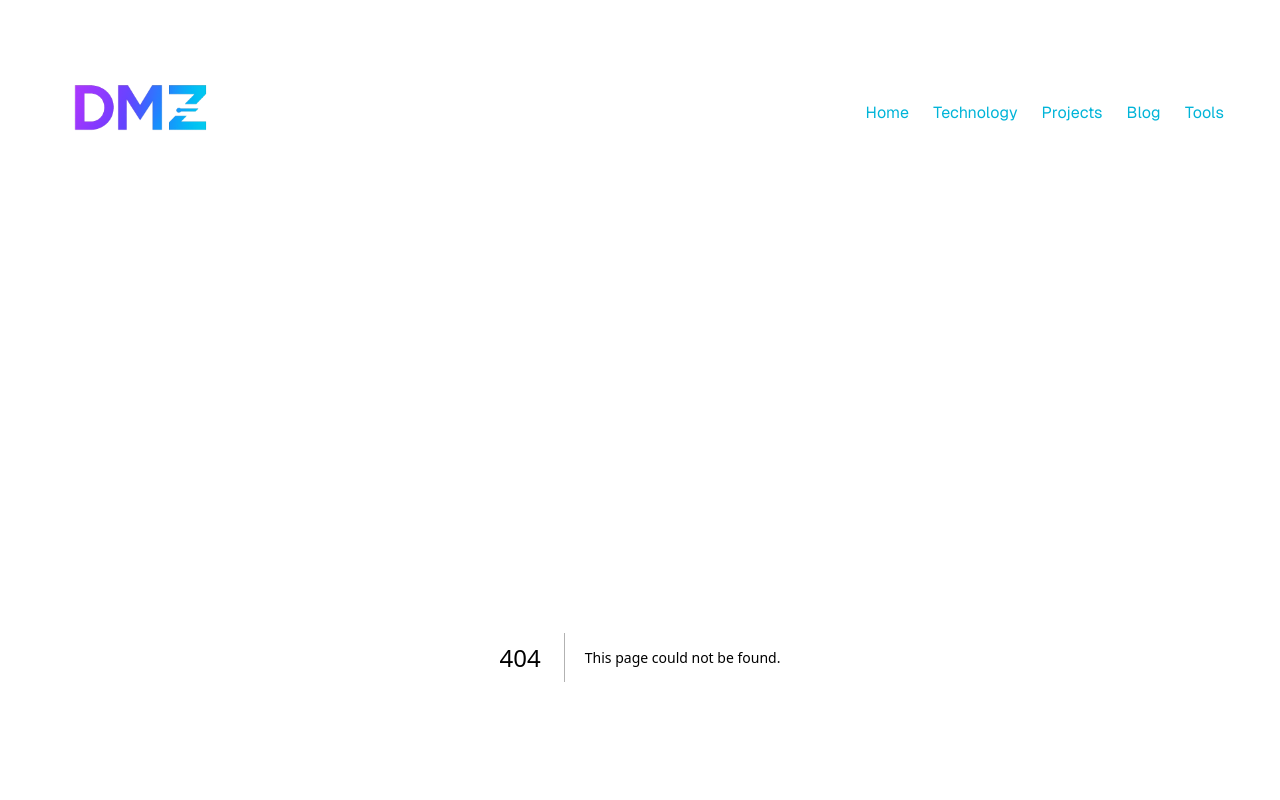
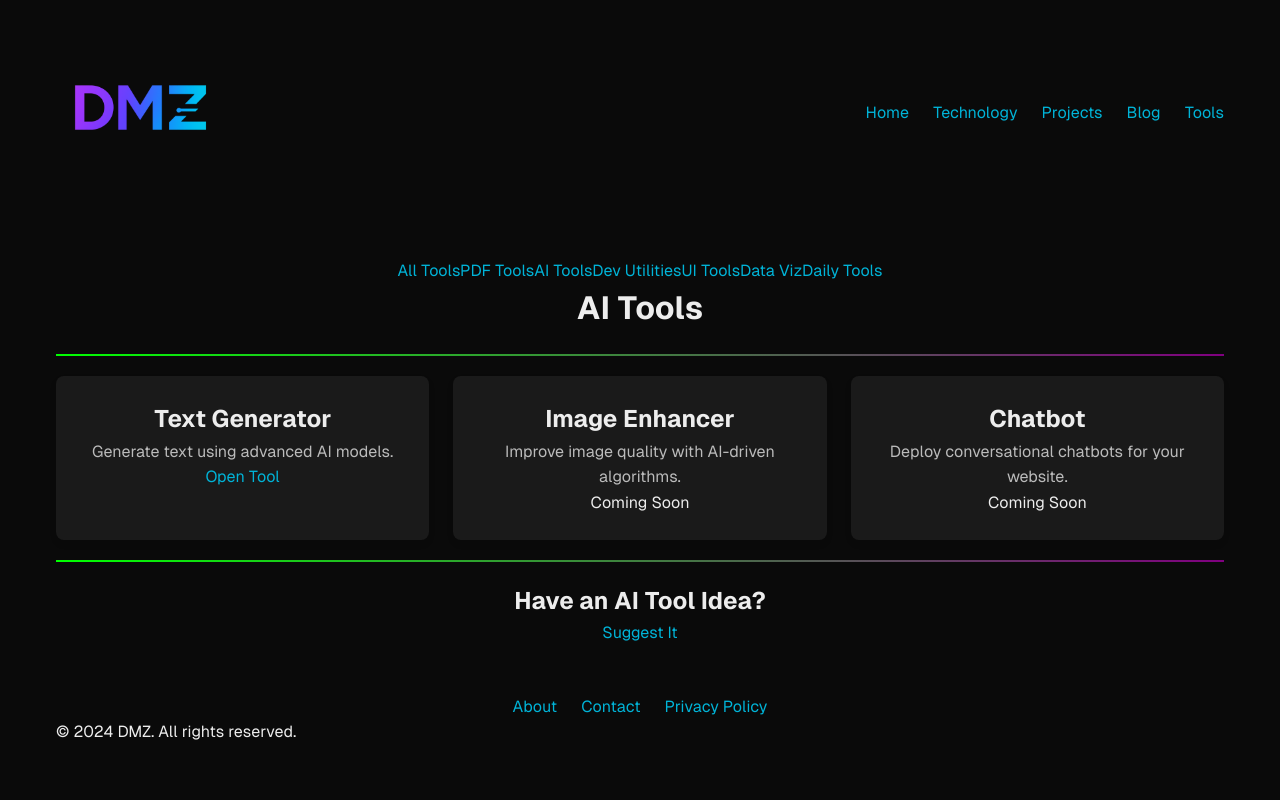
Before and after one commit to kalyanar4/project-space, a Next.js app: page /tools/ai in a window 1280 px wide. Before the commit this address had no page. Shown: the top 800 px of the page. Built offline with nearby package versions, Linux system fonts and the light colour scheme.

Commit message:
Add AI tools page with sample tools

```diff
--- /dev/null
+++ b/app/data/aiTools.ts
@@ -0,0 +1,20 @@
+export const aiTools = [
+  {
+    name: "Text Generator",
+    description: "Generate text using advanced AI models.",
+    slug: "text-generator",
+    comingSoon: false,
+  },
+  {
+    name: "Image Enhancer",
+    description: "Improve image quality with AI-driven algorithms.",
+    slug: "image-enhancer",
+    comingSoon: true,
+  },
+  {
+    name: "Chatbot",
+    description: "Deploy conversational chatbots for your website.",
+    slug: "chatbot",
+    comingSoon: true,
+  },
+];
--- /dev/null
+++ b/app/tools/ai/page.tsx
@@ -0,0 +1,51 @@
+import Link from "next/link";
+import { aiTools } from "../../data/aiTools";
+import ToolsNav from "../ToolsNav";
+
+export default function AIToolsPage() {
+  return (
+    <div className="bg-gradient-to-b from-gray-900 to-black text-white min-h-screen">
+      <ToolsNav />
+      <div className="max-w-6xl mx-auto p-6 sm:p-12">
+        <h1 className="text-3xl sm:text-5xl font-bold text-center mb-10">AI Tools</h1>
+        <div className="section-divider mb-10" />
+        <div className="grid gap-6 sm:grid-cols-2 lg:grid-cols-3">
+          {aiTools.map((tool) => (
+            <div key={tool.slug} className="service-card flex flex-col justify-between">
+              <div>
+                <h2 className="text-xl font-semibold mb-2 text-center">{tool.name}</h2>
+                <p className="text-sm text-center mb-4">{tool.description}</p>
+              </div>
+              <div className="text-center">
+                {tool.comingSoon ? (
+                  <span className="inline-block px-4 py-2 bg-gray-700 text-gray-400 rounded-lg cursor-not-allowed">
+                    Coming Soon
+                  </span>
+                ) : (
+                  <Link
+                    href={`/tools/ai/${tool.slug}`}
+                    className="inline-block px-4 py-2 bg-accent-color text-white rounded-lg hover:bg-blue-700 transition"
+                  >
+                    Open Tool
+                  </Link>
+                )}
+              </div>
+            </div>
+          ))}
+        </div>
+
+        <div className="section-divider mt-20 mb-10" />
+
+        <div className="text-center">
+          <h2 className="text-3xl sm:text-4xl font-bold mb-6">Have an AI Tool Idea?</h2>
+          <a
+            href="/contact"
+            className="inline-block px-6 py-3 bg-accent-color text-white rounded-lg hover:bg-blue-700 transition"
+          >
+            Suggest It
+          </a>
+        </div>
+      </div>
+    </div>
+  );
+}
```
Also changed, not shown: app/tools/ai/chatbot/page.tsx (added, +17 -0 lines), app/tools/ai/image-enhancer/page.tsx (added, +17 -0 lines), app/tools/ai/text-generator/page.tsx (added, +17 -0 lines).
